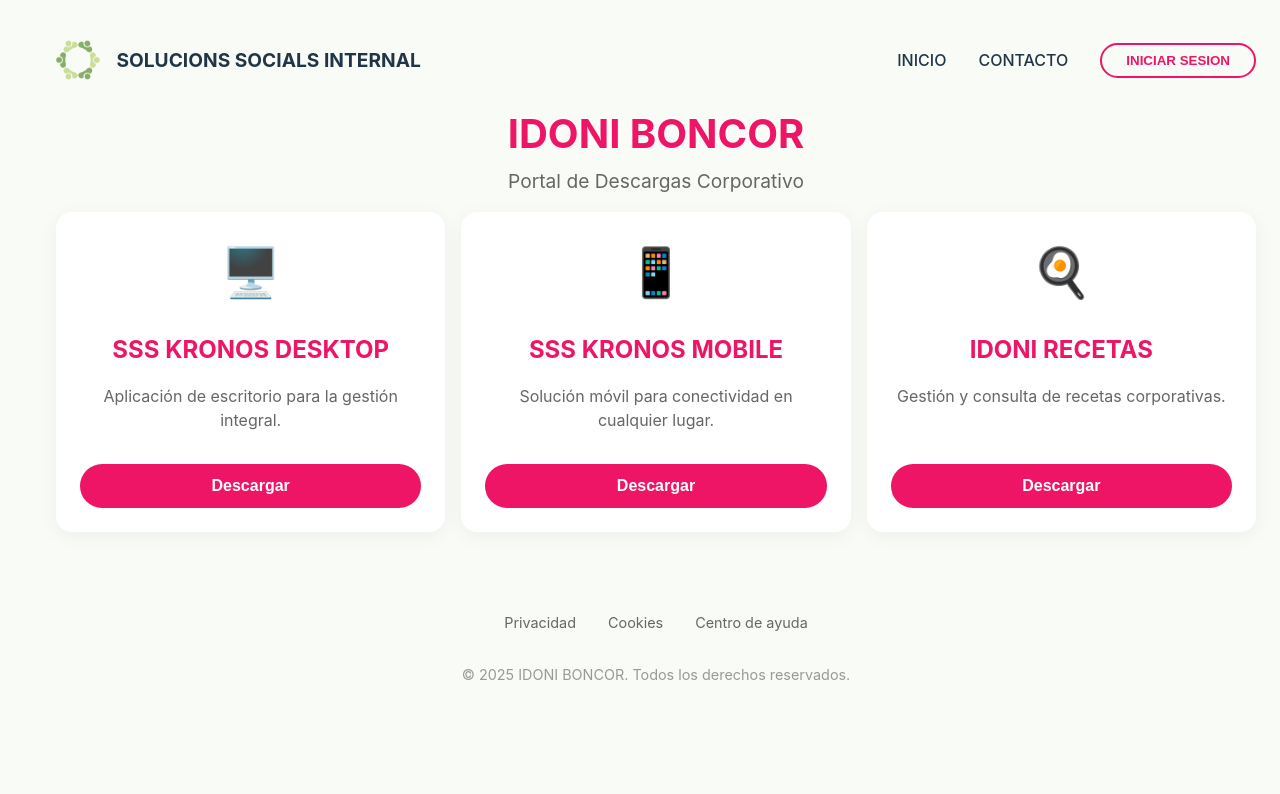
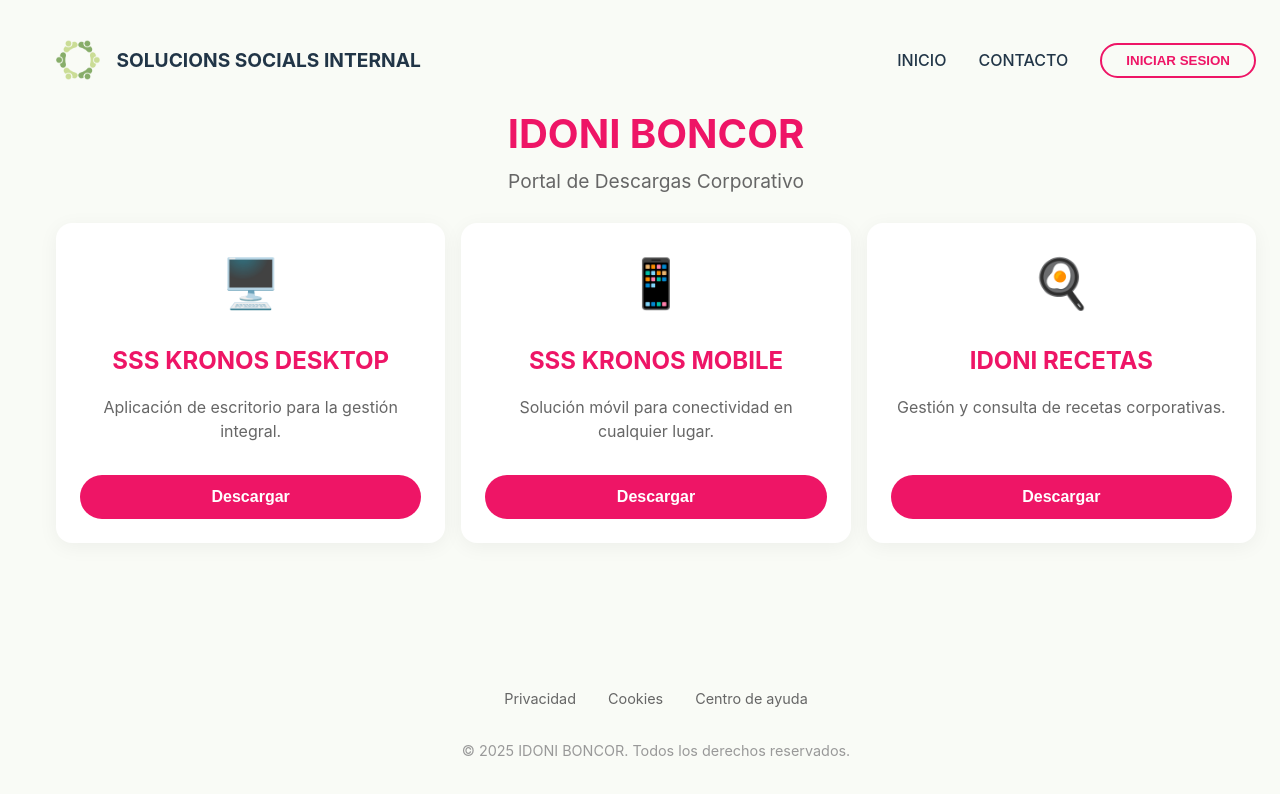
Before and after one commit to Solucions-Socials-Sostenibles-DEV/Solucions-Socials-Sostenibles-DevWebsite, a React (Vite) app: page / in a window 1280 px wide. Shown: the top 794 px of the page. Built offline with nearby package versions, Linux system fonts and the light colour scheme.

Commit message:
STYLE: Vuelta a mejorar nuevamente la distrubicion de la pagina en todos los dispositivos

```diff
--- a/src/App.css
+++ b/src/App.css
@@ -3,13 +3,16 @@
   margin: 0 auto;
   padding: 0.5rem 1rem;
   text-align: center;
-}
+  min-height: 100vh;
+  display: flex;
+  flex-direction: column;
 
 .container {
+  flex: 1;
   display: flex;
   flex-direction: column;
+  width: 100%;
   align-items: center;
-  width: 100%;
 }
 
 .navbar {
@@ -87,15 +90,17 @@
   font-size: 1.2rem;
   color: #666;
   margin: 0;
-  margin-bottom: 1rem;
+  margin-bottom: 1.7rem;
 }
 
 .app-grid {
   display: grid;
   grid-template-columns: repeat(auto-fit, minmax(300px, 1fr));
   gap: 1rem;
+  flex: 1;
   width: 100%;
   max-width: 1200px;
+  align-content: start;
 }
 
 .app-card {
```
